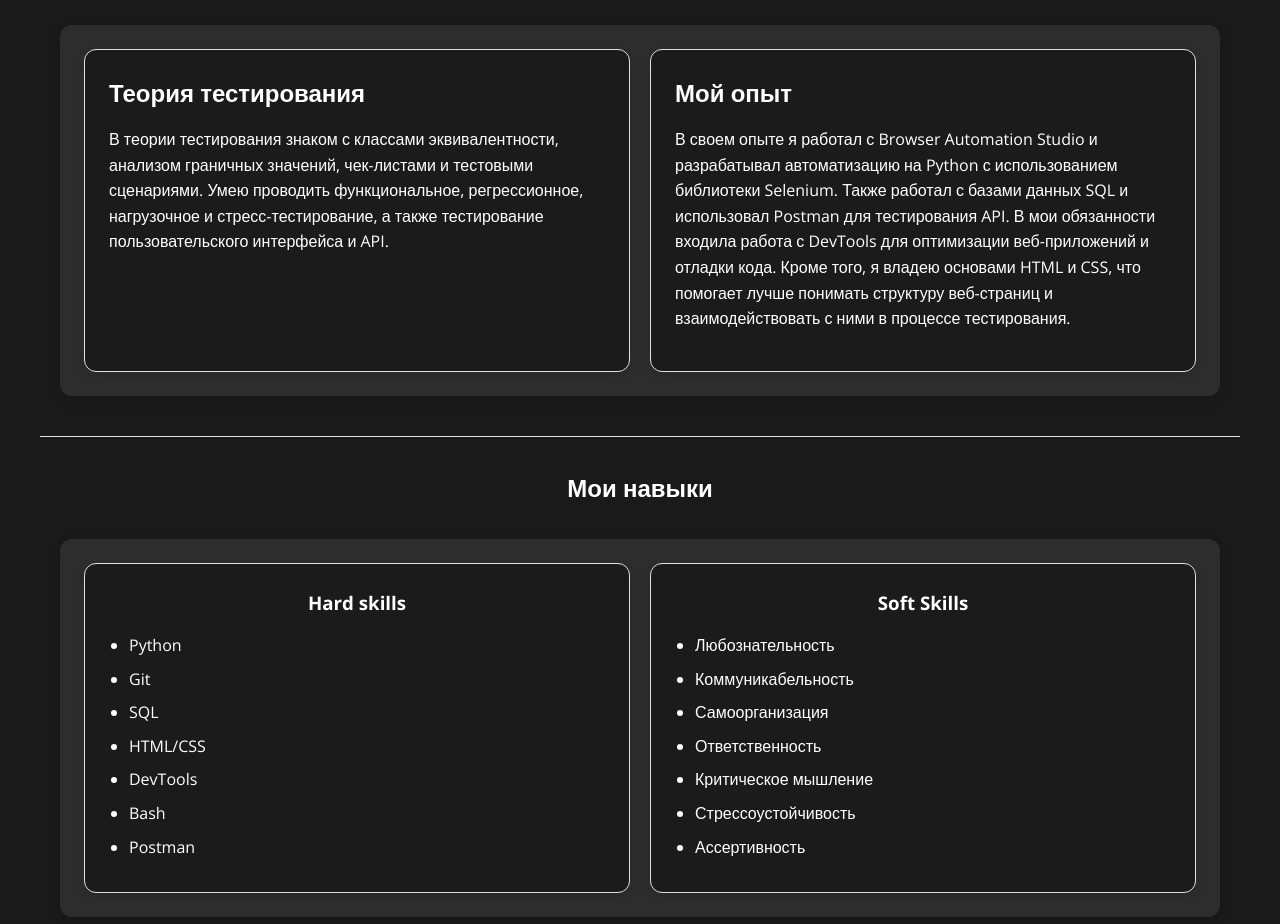
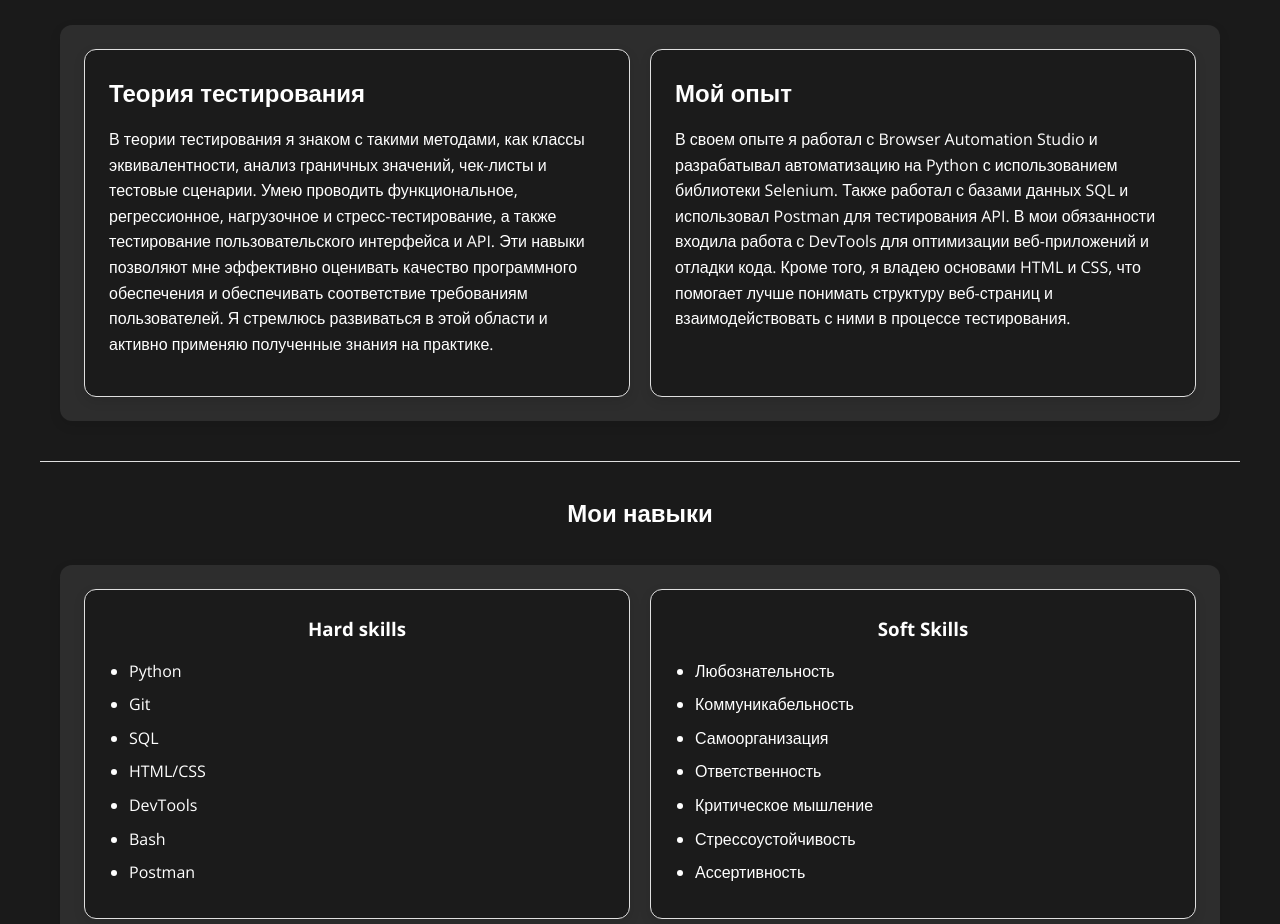
Before and after one commit to Pbnne/qa-web-testing, a plain HTML site: page index.html in a window 1280 px wide. Shown: the part 1160-2084 px from the top of the page. Drawn offline with nearby package versions, Linux system fonts and the light colour scheme.

Commit message:
Update index.html

```diff
--- a/index.html
+++ b/index.html
@@ -69,7 +69,7 @@
                     <div class="case">
                         <div class="about_case">
                             <h2>Теория тестирования</h2>
-                            <p>В теории тестирования знаком с классами эквивалентности, анализом граничных значений, чек-листами и тестовыми сценариями. Умею проводить функциональное, регрессионное, нагрузочное и стресс-тестирование, а также тестирование пользовательского интерфейса и API.</p>
+                            <p>В теории тестирования я знаком с такими методами, как классы эквивалентности, анализ граничных значений, чек-листы и тестовые сценарии. Умею проводить функциональное, регрессионное, нагрузочное и стресс-тестирование, а также тестирование пользовательского интерфейса и API. Эти навыки позволяют мне эффективно оценивать качество программного обеспечения и обеспечивать соответствие требованиям пользователей. Я стремлюсь развиваться в этой области и активно применяю полученные знания на практике.</p>
                         </div>
                     </div>
                     <div class="case">
```
